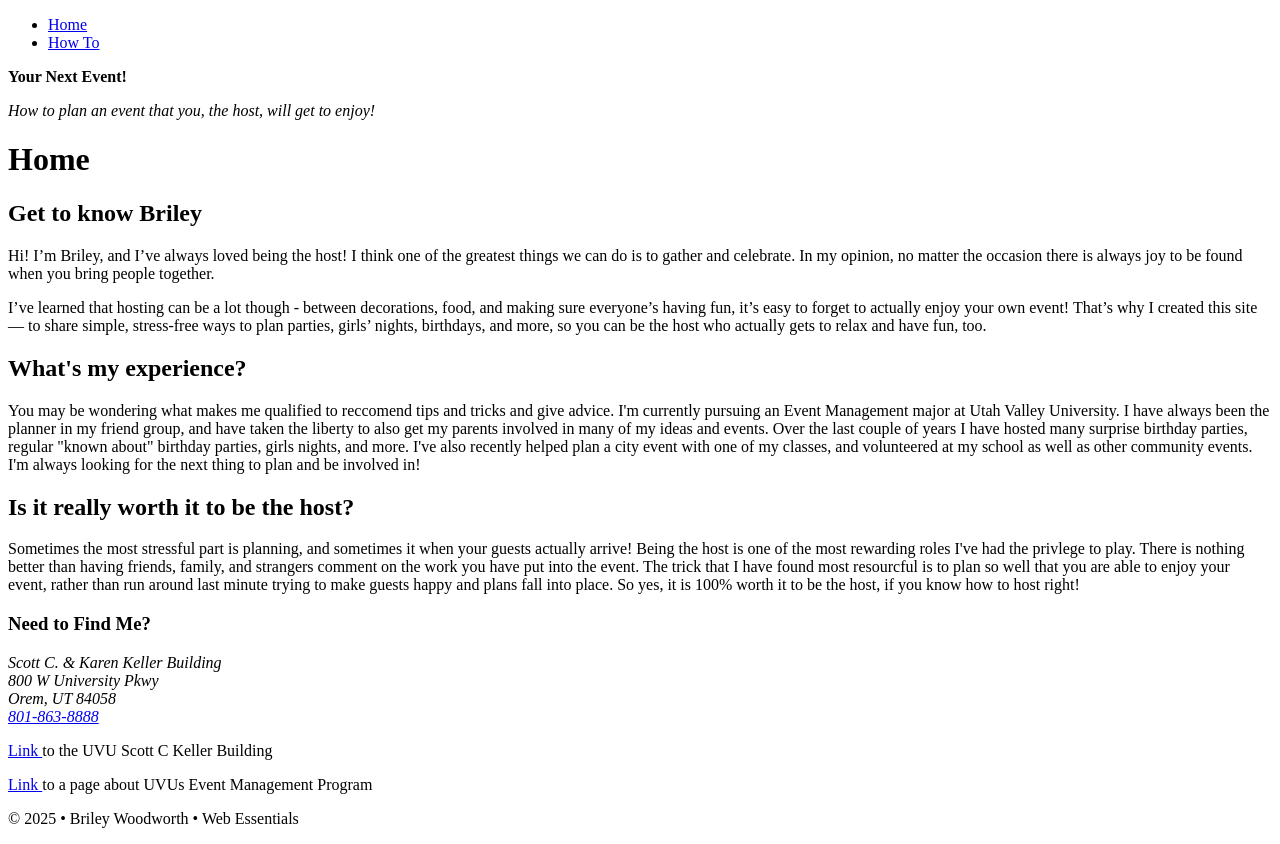
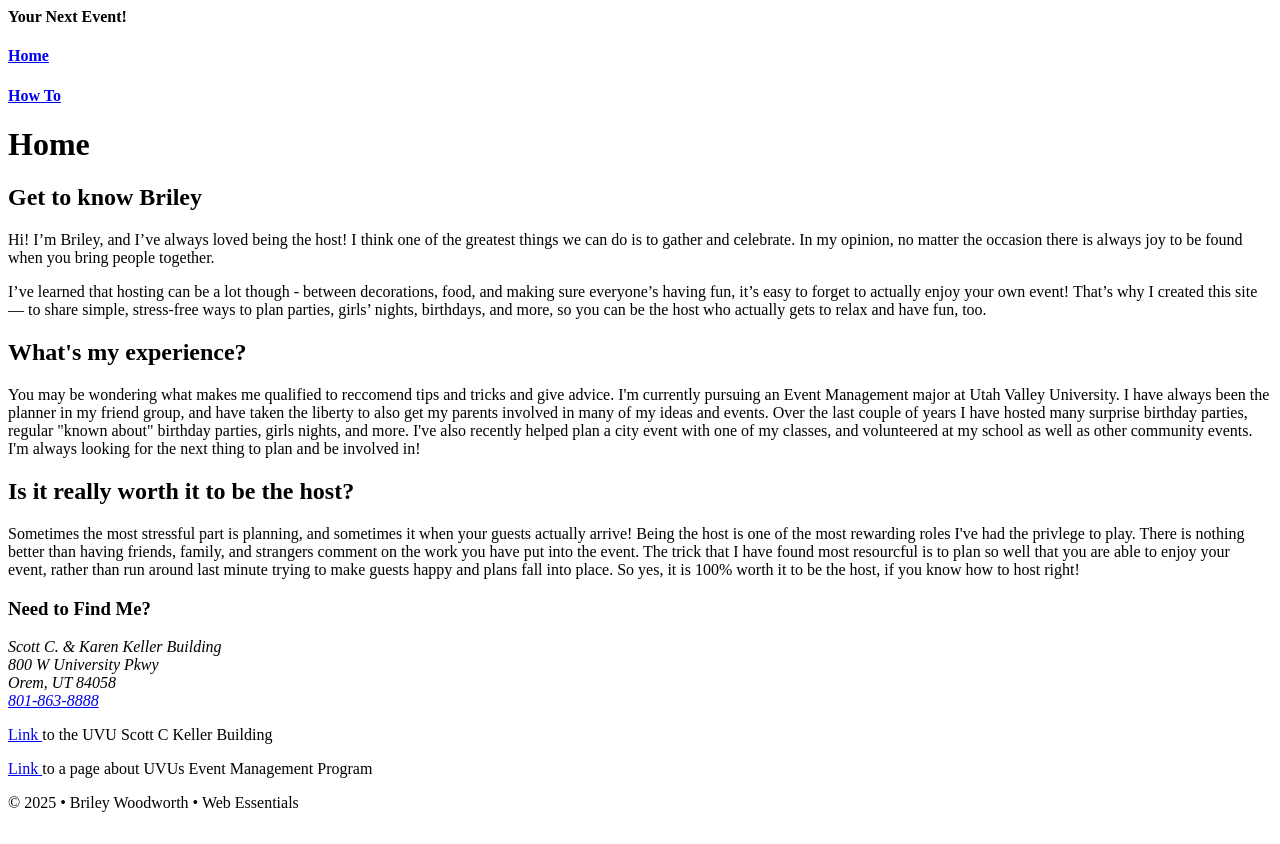
Before and after one commit to BrileyWoodworth/dwdd1600, a plain HTML site: page 03hand-coding/index.html in a window 1280 px wide. Drawn offline with Linux system fonts and the light colour scheme.

Commit message:
Add files via upload
Fixing another mistake

```diff
--- a/03hand-coding/index.html
+++ b/03hand-coding/index.html
@@ -10,20 +10,17 @@
 </head>
 
 <body>
-    <!-- start the page navigation -->
-    <nav>
-        <ul>
-            <li><a href="index.html"> Home</a></li>
-            <li><a href="howto.html"> How To </a></li>
-        </ul>
-
-    </nav>
 
     <!-- start the page head -->
     <header>
         <span><strong>Your Next Event!</strong></span>
-        <p><em>How to plan an event that you, the host, will get to enjoy!</em></p>
     </header>
+
+    <!--start the navigation -->
+    <nav>
+        <h4><a href="index.html">Home</a></h4>
+        <h4><a href="index.html">How To</a></h4>
+    </nav>
 
     <!-- start the main content -->
     <main>
```
Also changed, not shown: 03hand-coding/howto.html (+8 -7 lines).
